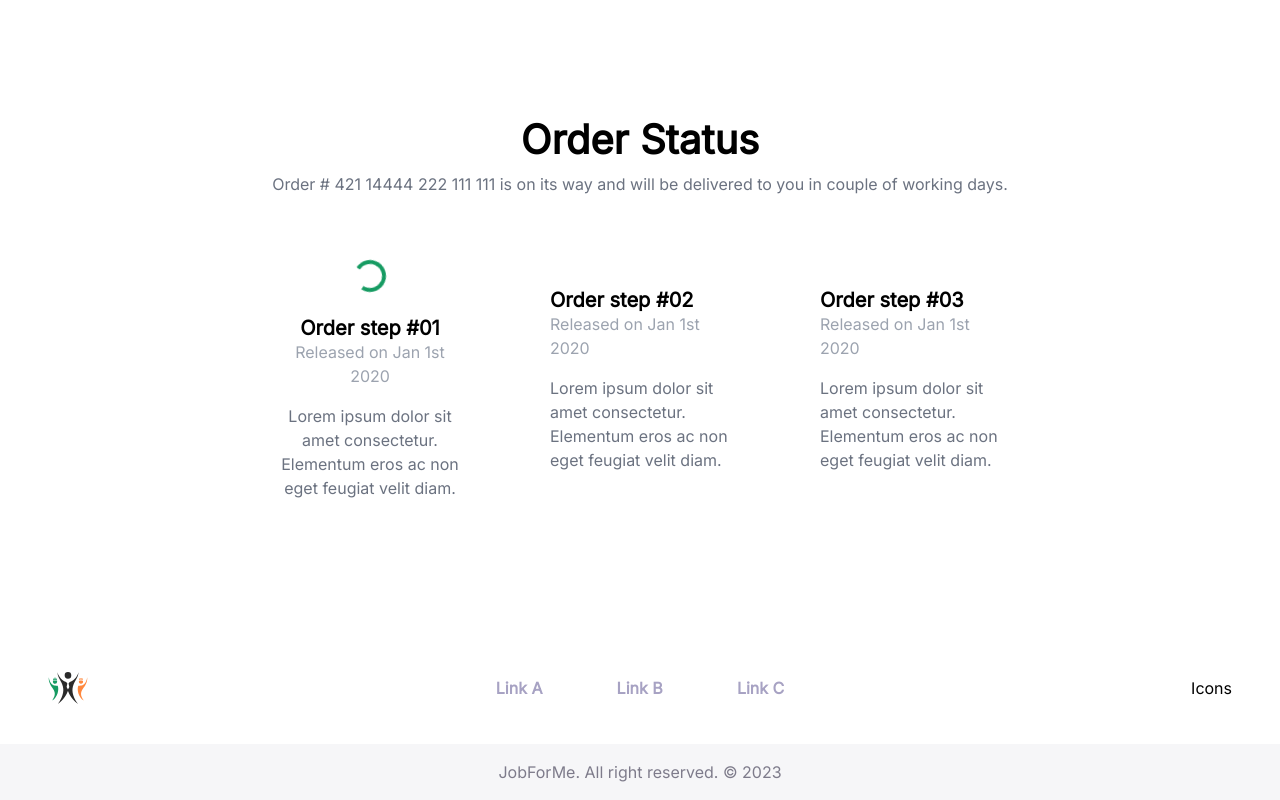
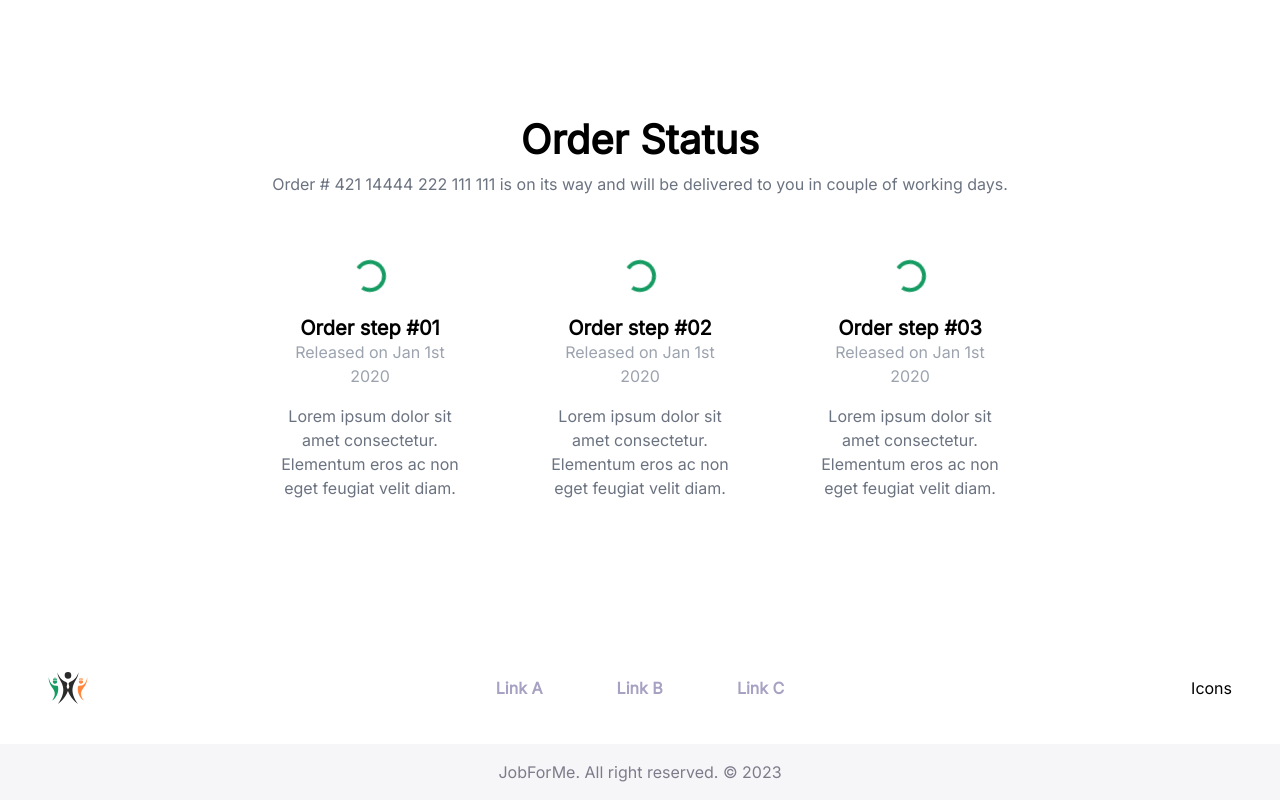
Before and after one commit to adminjobforme/jobforme, a React (Create React App) app: page /track-order in a window 1280 px wide. Shown: the part 632-1432 px from the top of the page. Built offline with nearby package versions, Linux system fonts and the light colour scheme.

Commit message:
Start working on checkout page

```diff
--- a/src/App.tsx
+++ b/src/App.tsx
@@ -6,6 +6,7 @@ import Footer from './components/footer/Footer';
 import AboutUs from './pages/about-us/AboutUs';
 import ContactUs from './pages/contact-us/ContactUs';
 import TrackOrder from './pages/track-order/TrackOrder';
+import Checkout from './pages/checkout/Checkout';
 
 function App() {
   return (
@@ -16,6 +17,7 @@ function App() {
         <Route path='/about-us' element={<AboutUs/>}/>
         <Route path='/contact-us' element={<ContactUs/>}/>
         <Route path='/track-order' element={<TrackOrder/>}/>
+        <Route path='/checkout' element={<Checkout/>}/>
       </Routes>
       <Footer/>
     </div>
--- a/src/components/navbar/Navbar.tsx
+++ b/src/components/navbar/Navbar.tsx
@@ -26,6 +26,7 @@ const Navbar = () => {
                         </Dropdown.Menu>
                     </Dropdown>
                     </div>
+
                     <div className='d-flex align-items-center w-25'>
                         <Link to='/about-us' id='navbar-text' style={{textDecoration:'none'}}>
                             About Us
@@ -43,7 +44,9 @@ const Navbar = () => {
                     </div>
                 </div>
                 <div className='w-25 d-flex align-items-center justify-content-center'>
-                    <button className='btn-ternary'>Get Started</button>
+                    <Link to='/checkout' className='text-decoration-none'>
+                        <button className='btn-ternary'>Get Started</button>
+                    </Link>
                 </div>
             </div>
 
--- /dev/null
+++ b/src/pages/checkout/Checkout.css
@@ -0,0 +1,8 @@
+#checkout{
+    min-height: 79vh;
+    height: 79vh;
+}
+
+#checkout-summary{
+    background-color: hsl(0, 0%, 98%);
+}
--- /dev/null
+++ b/src/pages/checkout/Checkout.tsx
@@ -0,0 +1,26 @@
+import './Checkout.css';
+
+const Checkout = () => {
+  return (
+    <div className='d-flex align-items-center justify-content-center' id='checkout'>
+      <section className='d-flex w-75 h-75 border align-items-center justify-content-center' id='checkout-body'>
+        <div className='border d-flex w-100'>
+          Form
+        </div>
+        <div className='d-flex-column w-50 h-75 rounded p-3' id='checkout-summary'>
+          <h3 className='text-center'>
+            Purchase Details
+          </h3>
+          <div className='h-25'>
+            Basket goes here
+          </div>
+          <div className='h-50'>
+            Summary goes here
+          </div>
+        </div>
+      </section>
+    </div>
+  )
+}
+
+export default Checkout;
--- a/src/pages/track-order/TrackOrder.tsx
+++ b/src/pages/track-order/TrackOrder.tsx
@@ -52,24 +52,30 @@ const TrackOrder = () => {
                             </p>
                         </div>
                     </div>
-                    <div className='w-25'>
-                        <div>
-                            <h5 className='fw-bold mb-0'>Order step #02</h5>
-                            <p className='fw-lighter faded-subheader mt-0'>Released on Jan 1st 2020</p>
+                    <div className='d-flex flex-column justify-content-center align-items-center w-25'>
+                        <div className='spinner-border mb-4' id='track-order-spinner'>
+
                         </div>
                         <div>
-                            <p className='track-order-status-message'>
+                            <h5 className='fw-bold mb-0 text-center'>Order step #02</h5>
+                            <p className='fw-lighter faded-subheader mt-0 text-center'>Released on Jan 1st 2020</p>
+                        </div>
+                        <div>
+                            <p className='track-order-status-message text-center'>
                                 Lorem ipsum dolor sit amet consectetur. Elementum eros ac non eget feugiat velit diam.
                             </p>
                         </div>
                     </div>
-                    <div className='w-25'>
-                        <div>
-                            <h5 className='fw-bold mb-0'>Order step #03</h5>
-                            <p className='fw-lighter faded-subheader mt-0'>Released on Jan 1st 2020</p>
+                    <div className='d-flex flex-column justify-content-center align-items-center w-25'>
+                        <div className='spinner-border mb-4' id='track-order-spinner'>
+
                         </div>
                         <div>
-                            <p className='track-order-status-message'>
+                            <h5 className='fw-bold mb-0 text-center'>Order step #03</h5>
+                            <p className='fw-lighter faded-subheader mt-0 text-center'>Released on Jan 1st 2020</p>
+                        </div>
+                        <div>
+                            <p className='track-order-status-message text-center'>
                                 Lorem ipsum dolor sit amet consectetur. Elementum eros ac non eget feugiat velit diam.
                             </p>
                         </div>
```
